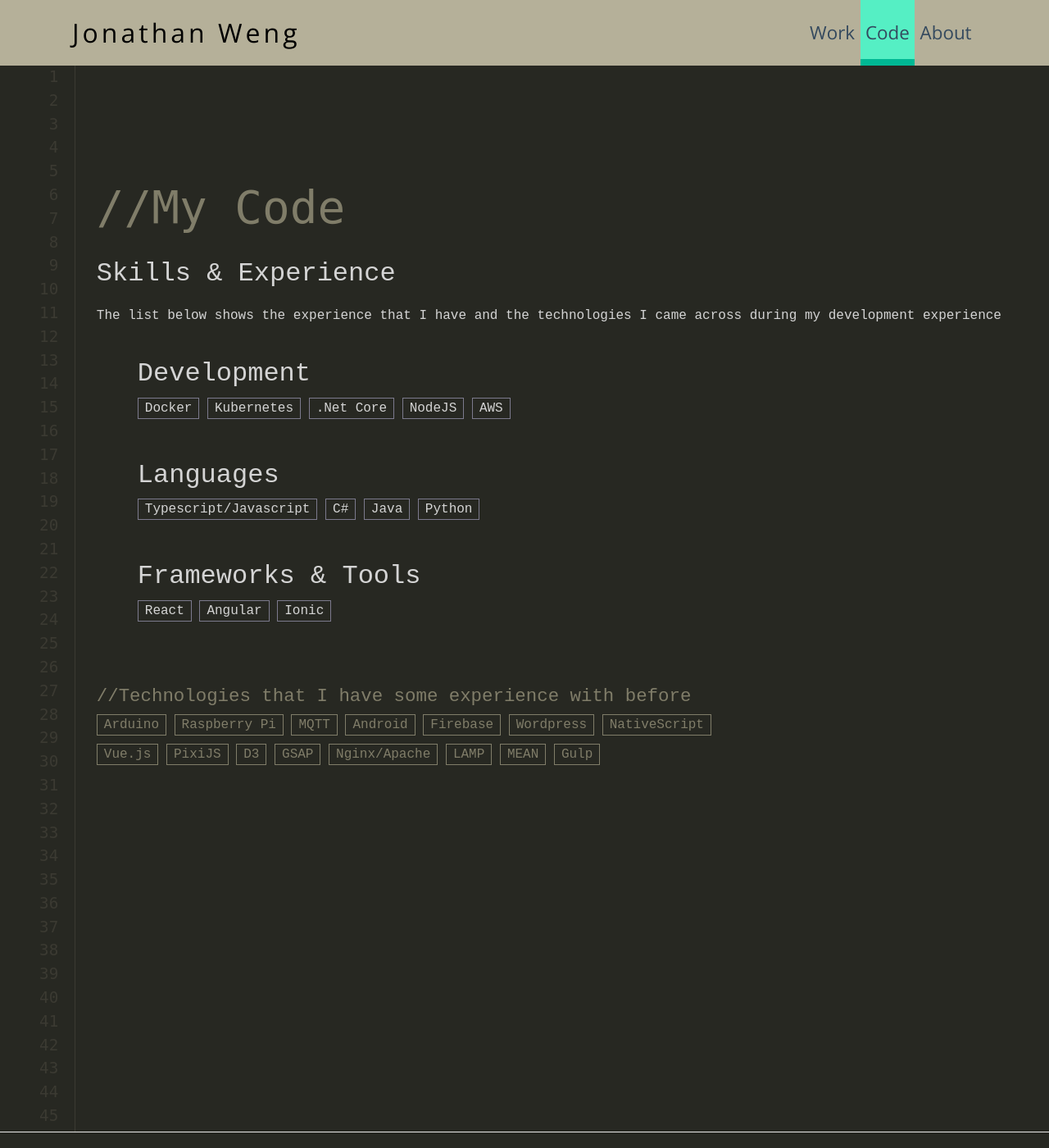
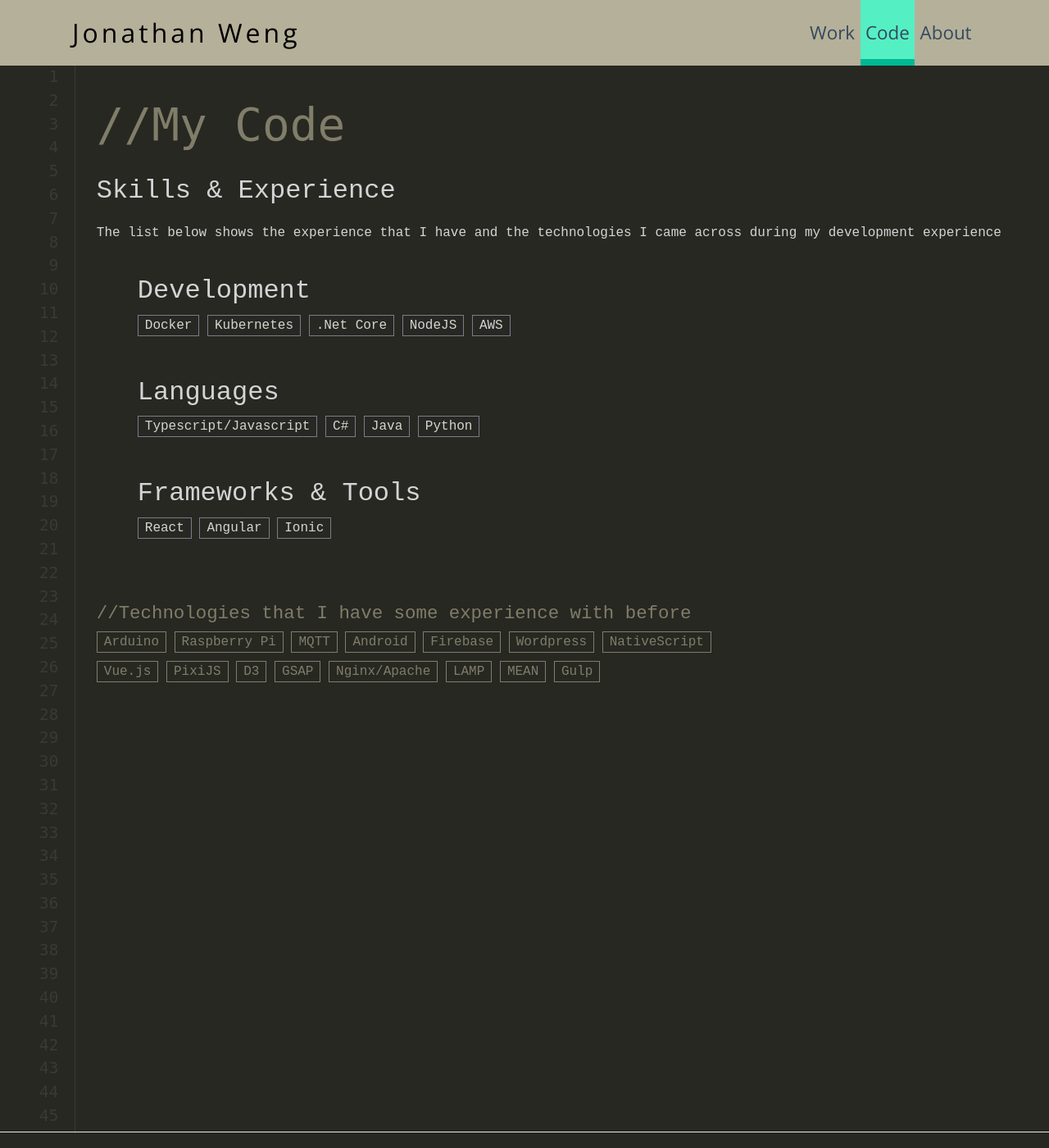
Before and after one commit to jonathanwj/portfolio, a Jekyll site: the page built from code.md, in a window 1280 px wide and 1400 px high. Shown: the whole window at 82% size. Built offline with Jekyll 4.4.1, drawn with Linux system fonts in a browser that asks for light colours; nearby versions of some CDN libraries.

Commit message:
Update code.scss

```diff
--- a/_sass/pages/code.scss
+++ b/_sass/pages/code.scss
@@ -32,7 +32,6 @@
             font-size: 3.5em;
             color: rgb(128, 125, 105);
         }
-        height: 200px;
     }
     margin-left: 2vw;
     margin-top: 30px;
```
